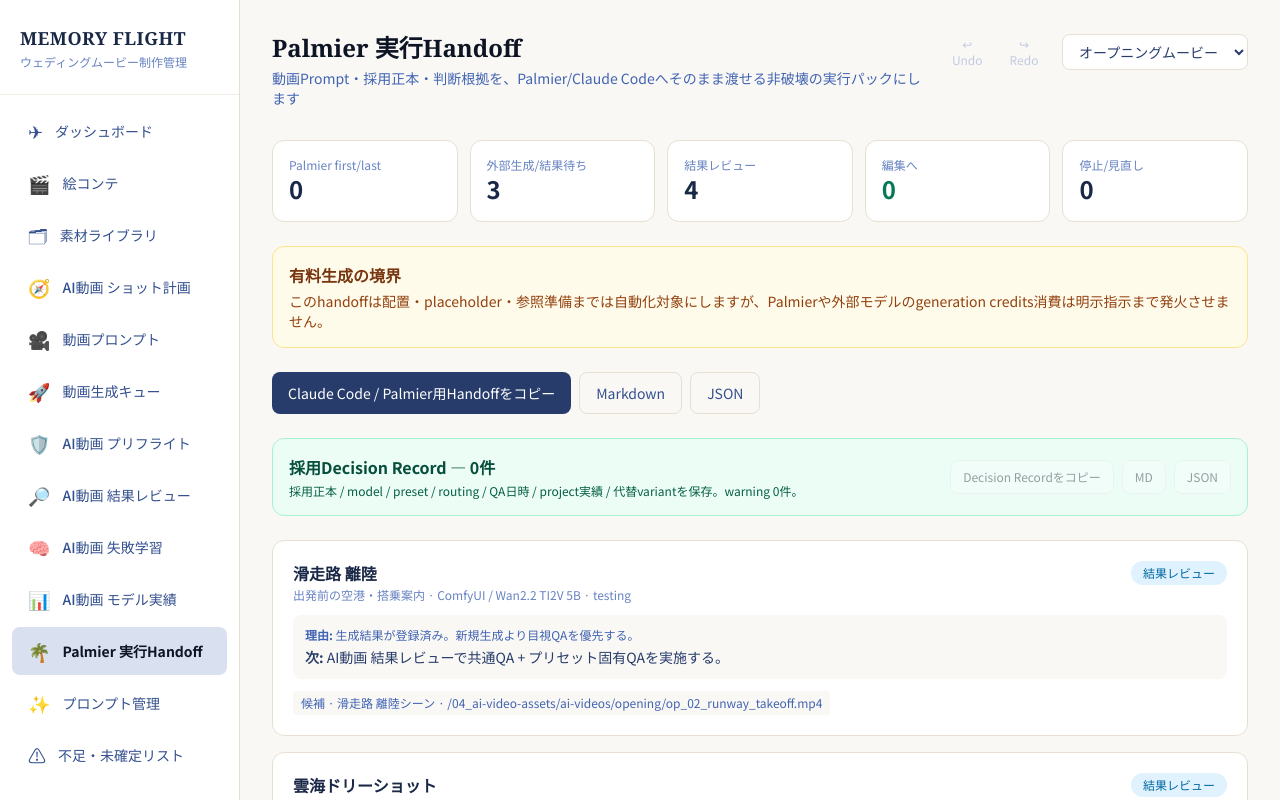
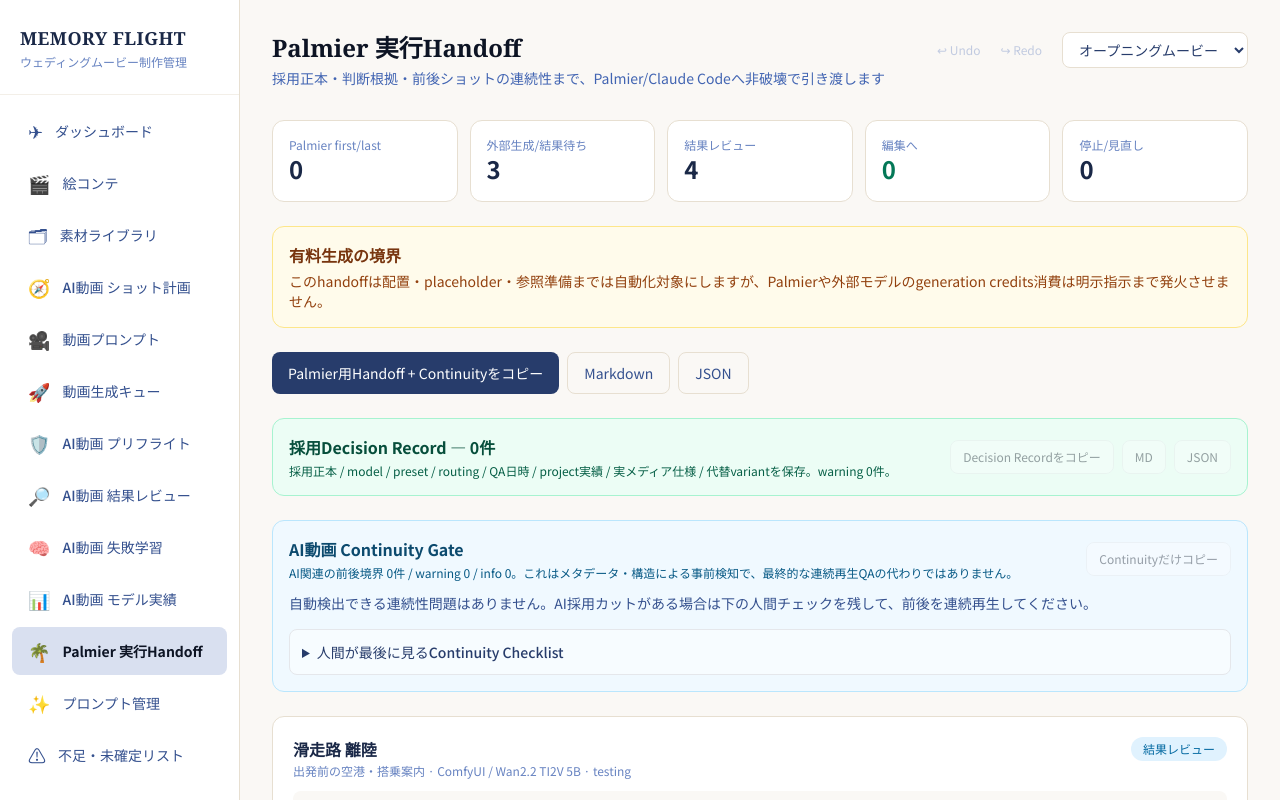
Before and after one commit to m-shogo/wedding-project, a React (Vite) app in the folder movie-dashboard/: page /palmier-handoff in a window 1280 px wide. Shown: the top 800 px of the page. Built offline with nearby package versions, Linux system fonts and the light colour scheme.

Commit message:
feat: integrate AI video continuity gate into Palmier handoff

```diff
--- a/movie-dashboard/src/pages/PalmierHandoff.tsx
+++ b/movie-dashboard/src/pages/PalmierHandoff.tsx
@@ -4,6 +4,7 @@ import { useProduction } from "../store/productionStore";
 import { useToast } from "../store/toastStore";
 import { buildPalmierAgentHandoff, routeVideoPrompt, selectedResultAssetId } from "../lib/videoExecutionRouter";
 import { buildVideoDecisionRecords } from "../lib/videoDecisionRecord";
+import { buildVideoContinuityReport, CONTINUITY_REVIEW_CHECKLIST } from "../lib/videoContinuity";
 
 function downloadText(filename: string, content: string, type: string) {
   const blob = new Blob([content], { type });
@@ -18,12 +19,14 @@ function downloadText(filename: string, content: string, type: string) {
 }
 
 export function PalmierHandoff() {
-  const { selectedMovieId, currentMovie, data, moviePrompts } = useProduction();
+  const { selectedMovieId, currentMovie, data, moviePrompts, movieScenes } = useProduction();
   const { addToast } = useToast();
   const [copied, setCopied] = useState(false);
   const [copiedDecision, setCopiedDecision] = useState(false);
+  const [copiedContinuity, setCopiedContinuity] = useState(false);
 
   const sourcePrompts = selectedMovieId === "all" ? data.prompts : moviePrompts;
+  const sourceScenes = selectedMovieId === "all" ? data.scenes : movieScenes;
   const videoPrompts = sourcePrompts.filter((prompt) => prompt.target === "video");
   const movieTitle = currentMovie?.title ?? (selectedMovieId === "all" ? "All Movies" : selectedMovieId);
 
@@ -51,6 +54,16 @@ export function PalmierHandoff() {
     sceneName,
   }), [videoPrompts, data.prompts, data.assets]);
 
+  const continuity = useMemo(
+    () => buildVideoContinuityReport(sourceScenes, videoPrompts, data.assets),
+    [sourceScenes, videoPrompts, data.assets],
+  );
+
+  const combinedHandoffMarkdown = useMemo(
+    () => `${handoff.markdown}\n\n${continuity.markdown}`,
+    [handoff.markdown, continuity.markdown],
+  );
+
   const routeCounts = useMemo(() => {
     const counts = { palmier: 0, review: 0, edit: 0, external: 0, blocked: 0 };
     for (const prompt of videoPrompts) {
@@ -68,10 +81,10 @@ export function PalmierHandoff() {
   const decisionWarnings = decisions.records.reduce((sum, record) => sum + record.warnings.length, 0);
 
   async function copyHandoff() {
-    await navigator.clipboard.writeText(handoff.markdown);
+    await navigator.clipboard.writeText(combinedHandoffMarkdown);
     setCopied(true);
     window.setTimeout(() => setCopied(false), 1600);
-    addToast("Palmier Agent Handoffをコピーしました", "success");
+    addToast("Palmier Agent Handoff + Continuity Gateをコピーしました", "success");
   }
 
   async function copyDecisionRecords() {
@@ -81,13 +94,30 @@ export function PalmierHandoff() {
     addToast("採用Decision Recordをコピーしました", "success");
   }
 
+  async function copyContinuity() {
+    await navigator.clipboard.writeText(continuity.markdown);
+    setCopiedContinuity(true);
+    window.setTimeout(() => setCopiedContinuity(false), 1600);
+    addToast("Continuity Gateをコピーしました", "success");
+  }
+
   function exportMarkdown() {
-    downloadText("palmier-agent-handoff.md", handoff.markdown, "text/markdown;charset=utf-8");
-    addToast("Palmier Handoff Markdownを書き出しました", "success");
+    downloadText("palmier-agent-handoff.md", combinedHandoffMarkdown, "text/markdown;charset=utf-8");
+    addToast("Palmier Handoff + Continuity Markdownを書き出しました", "success");
   }
 
   function exportJson() {
-    downloadText("palmier-agent-handoff.json", JSON.stringify({ movieTitle, prompts: handoff.rows }, null, 2), "application/json;charset=utf-8");
+    downloadText("palmier-agent-handoff.json", JSON.stringify({
+      movieTitle,
+      prompts: handoff.rows,
+      continuity: {
+        transitionCount: continuity.transitionCount,
+        warningCount: continuity.warningCount,
+        infoCount: continuity.infoCount,
+        issues: continuity.issues,
+        checklist: CONTINUITY_REVIEW_CHECKLIST,
+      },
+    }, null, 2), "application/json;charset=utf-8");
     addToast("Palmier Handoff JSONを書き出しました", "success");
   }
 
@@ -105,7 +135,7 @@ export function PalmierHandoff() {
     <div>
       <Header
         title="Palmier 実行Handoff"
-        description="動画Prompt・採用正本・判断根拠を、Palmier/Claude Codeへそのまま渡せる非破壊の実行パックにします"
+        description="採用正本・判断根拠・前後ショットの連続性まで、Palmier/Claude Codeへ非破壊で引き渡します"
         showMovieSelector
       />
 
@@ -139,7 +169,7 @@ export function PalmierHandoff() {
 
       <div className="flex flex-wrap gap-2 mb-6">
         <button onClick={() => void copyHandoff()} disabled={videoPrompts.length === 0} className="px-4 py-2.5 text-sm rounded-lg bg-navy-700 text-white hover:bg-navy-800 disabled:opacity-40">
-          {copied ? "✓ コピー済み" : "Claude Code / Palmier用Handoffをコピー"}
+          {copied ? "✓ コピー済み" : "Palmier用Handoff + Continuityをコピー"}
         </button>
         <button onClick={exportMarkdown} disabled={videoPrompts.length === 0} className="px-4 py-2.5 text-sm rounded-lg border border-sand-200 dark:border-navy-600 text-navy-600 dark:text-navy-200 disabled:opacity-40">Markdown</button>
         <button onClick={exportJson} disabled={videoPrompts.length === 0} className="px-4 py-2.5 text-sm rounded-lg border border-sand-200 dark:border-navy-600 text-navy-600 dark:text-navy-200 disabled:opacity-40">JSON</button>
@@ -149,7 +179,7 @@ export function PalmierHandoff() {
         <div className="flex flex-wrap items-center gap-3">
           <div className="min-w-0 flex-1">
             <h2 className={`font-bold ${decisionWarnings > 0 ? "text-amber-900 dark:text-amber-200" : "text-emerald-900 dark:text-emerald-200"}`}>採用Decision Record — {decisions.records.length}件</h2>
-            <p className={`text-xs mt-1 ${decisionWarnings > 0 ? "text-amber-800 dark:text-amber-300" : "text-emerald-800 dark:text-emerald-300"}`}>採用正本 / model / preset / routing / QA日時 / project実績 / 代替variantを保存。warning {decisionWarnings}件。</p>
+            <p className={`text-xs mt-1 ${decisionWarnings > 0 ? "text-amber-800 dark:text-amber-300" : "text-emerald-800 dark:text-emerald-300"}`}>採用正本 / model / preset / routing / QA日時 / project実績 / 実メディア仕様 / 代替variantを保存。warning {decisionWarnings}件。</p>
           </div>
           <div className="flex flex-wrap gap-2">
             <button onClick={() => void copyDecisionRecords()} disabled={decisions.records.length === 0} className="px-3 py-2 text-xs rounded-lg bg-white/70 dark:bg-navy-800/60 border border-current/20 disabled:opacity-40">{copiedDecision ? "✓ コピー済み" : "Decision Recordをコピー"}</button>
@@ -157,6 +187,41 @@ export function PalmierHandoff() {
             <button onClick={exportDecisionJson} disabled={decisions.records.length === 0} className="px-3 py-2 text-xs rounded-lg bg-white/70 dark:bg-navy-800/60 border border-current/20 disabled:opacity-40">JSON</button>
           </div>
         </div>
+      </div>
+
+      <div className={`rounded-xl border p-4 mb-6 ${continuity.warningCount > 0 ? "border-amber-200 bg-amber-50 dark:border-amber-800 dark:bg-amber-900/20" : "border-sky-200 bg-sky-50 dark:border-sky-800 dark:bg-sky-900/20"}`}>
+        <div className="flex flex-wrap items-center gap-3">
+          <div className="min-w-0 flex-1">
+            <h2 className={`font-bold ${continuity.warningCount > 0 ? "text-amber-900 dark:text-amber-200" : "text-sky-900 dark:text-sky-200"}`}>AI動画 Continuity Gate</h2>
+            <p className={`text-xs mt-1 ${continuity.warningCount > 0 ? "text-amber-800 dark:text-amber-300" : "text-sky-800 dark:text-sky-300"}`}>AI関連の前後境界 {continuity.transitionCount}件 / warning {continuity.warningCount} / info {continuity.infoCount}。これはメタデータ・構造による事前検知で、最終的な連続再生QAの代わりではありません。</p>
+          </div>
+          <button onClick={() => void copyContinuity()} disabled={continuity.transitionCount === 0 && continuity.issues.length === 0} className="px-3 py-2 text-xs rounded-lg bg-white/70 dark:bg-navy-800/60 border border-current/20 disabled:opacity-40">{copiedContinuity ? "✓ コピー済み" : "Continuityだけコピー"}</button>
+        </div>
+
+        {continuity.issues.length > 0 ? (
+          <div className="mt-4 space-y-2">
+            {continuity.issues.map((issue) => (
+              <div key={issue.id} className={`rounded-lg border p-3 ${issue.severity === "warning" ? "border-amber-200 bg-white/60 dark:border-amber-800 dark:bg-navy-800/40" : "border-sky-200 bg-white/60 dark:border-sky-800 dark:bg-navy-800/40"}`}>
+                <div className="flex flex-wrap items-center gap-2">
+                  <span>{issue.severity === "warning" ? "⚠️" : "ℹ️"}</span>
+                  <p className="text-sm font-bold text-navy-800 dark:text-sand-100">{issue.title}</p>
+                  <span className="text-[11px] text-navy-400">{issue.sceneIds.join(" → ")}</span>
+                </div>
+                <p className="mt-1 text-xs text-navy-600 dark:text-navy-200">{issue.detail}</p>
+                <p className="mt-2 text-xs text-navy-700 dark:text-navy-100"><strong>編集時:</strong> {issue.action}</p>
+              </div>
+            ))}
+          </div>
+        ) : (
+          <p className="mt-3 text-sm text-navy-600 dark:text-navy-200">自動検出できる連続性問題はありません。AI採用カットがある場合は下の人間チェックを残して、前後を連続再生してください。</p>
+        )}
+
+        <details className="mt-4 rounded-lg border border-current/15 bg-white/50 dark:bg-navy-800/30 p-3">
+          <summary className="cursor-pointer text-sm font-medium text-navy-700 dark:text-navy-200">人間が最後に見るContinuity Checklist</summary>
+          <ul className="mt-3 space-y-2 text-xs text-navy-600 dark:text-navy-200">
+            {CONTINUITY_REVIEW_CHECKLIST.map((item) => <li key={item}>☐ {item}</li>)}
+          </ul>
+        </details>
       </div>
 
       {videoPrompts.length === 0 ? (
```
